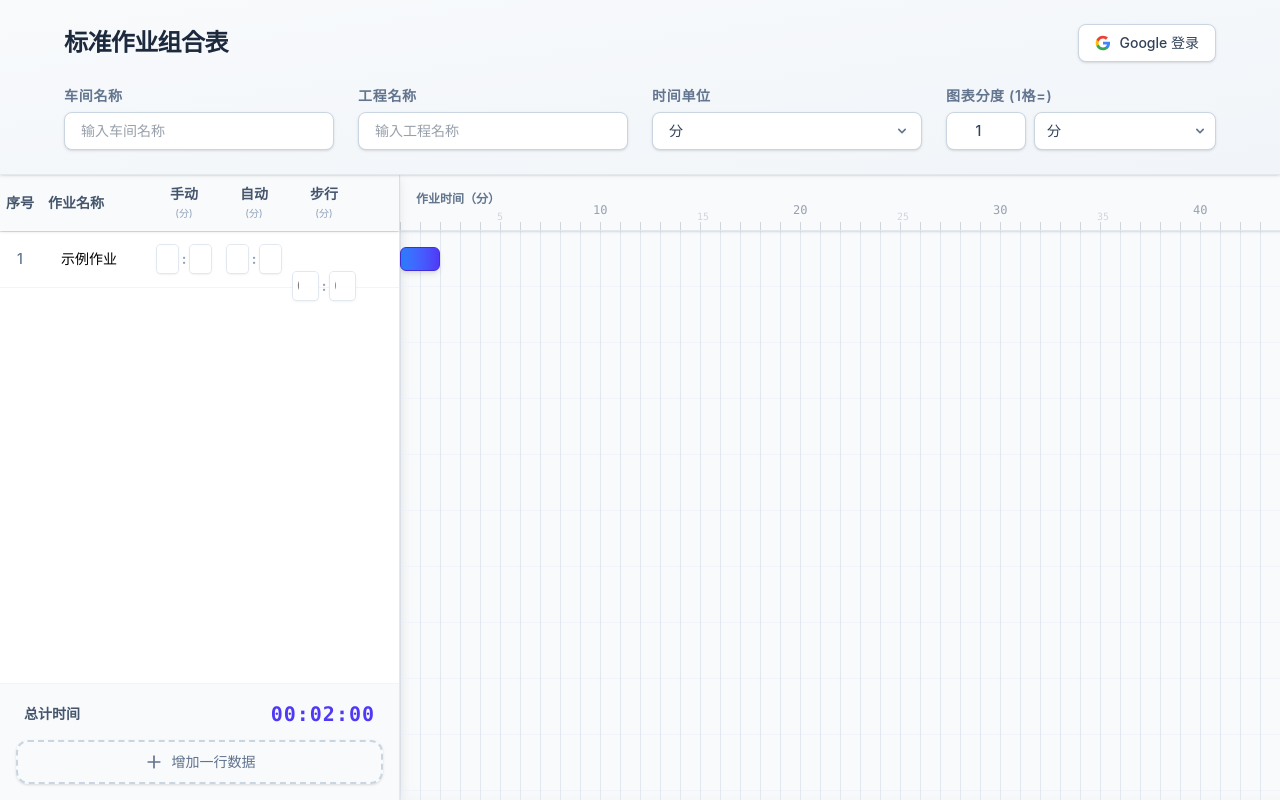
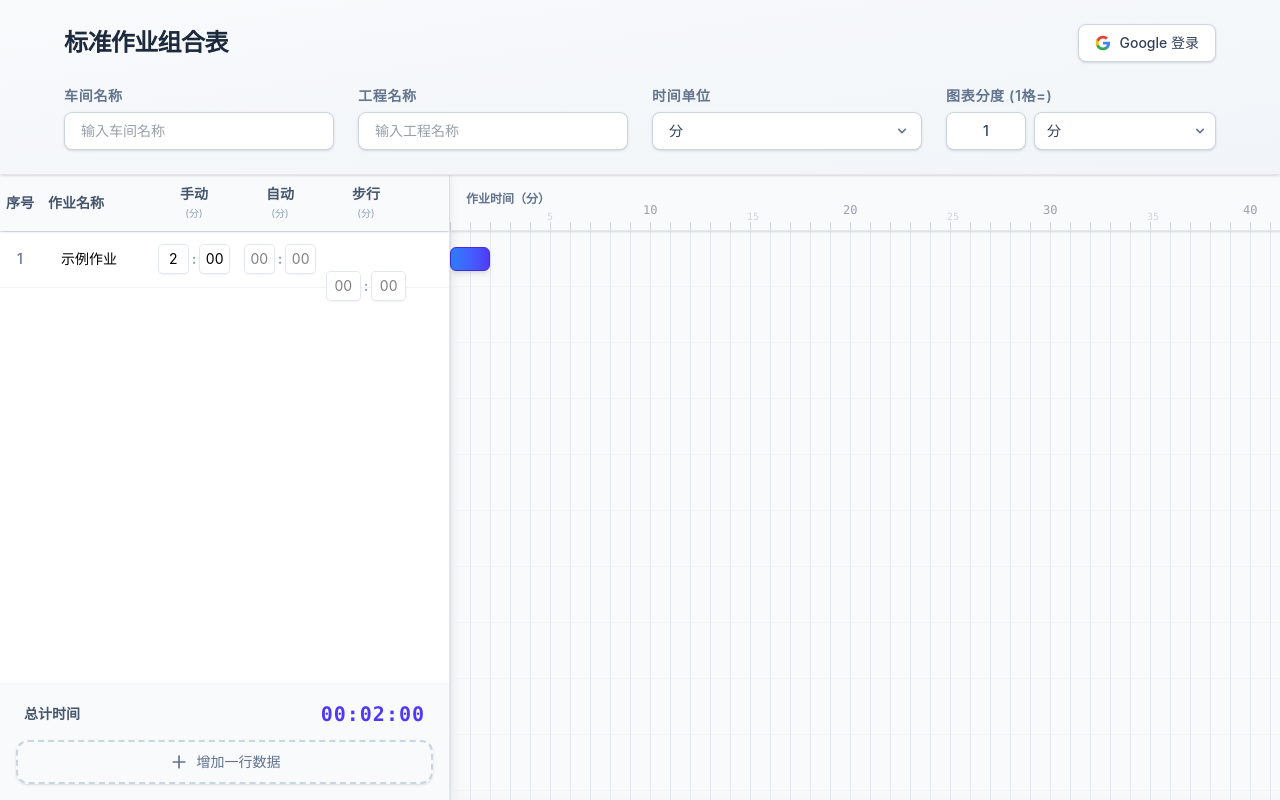
Before and after one commit to hedy-code/my-standardwork-app, a React (Vite) app: page / in a window 1280 px wide. Built offline with nearby package versions, Linux system fonts and the light colour scheme; no server answers.

Commit message:
UI: Widen time inputs and remove number input arrows

```diff
--- a/src/App.tsx
+++ b/src/App.tsx
@@ -290,7 +290,7 @@ function App() {
       <div className="flex-1 overflow-auto bg-slate-50 relative">
         <div className="flex min-w-max min-h-full">
           {/* Left Table Container */}
-          <div className="w-[350px] lg:w-[400px] flex-shrink-0 sticky left-0 z-20 bg-white border-r border-slate-200 shadow-[2px_0_12px_-4px_rgba(0,0,0,0.1)]">
+          <div className="w-[400px] lg:w-[450px] flex-shrink-0 sticky left-0 z-20 bg-white border-r border-slate-200 shadow-[2px_0_12px_-4px_rgba(0,0,0,0.1)]">
             <LeftPanel
               rows={rows}
               globalTimeUnit={globalTimeUnit}
--- a/src/components/LeftPanel.tsx
+++ b/src/components/LeftPanel.tsx
@@ -149,9 +149,9 @@ export default function LeftPanel({
             <tr className="h-14">
               <th className="px-1 w-10 text-center text-slate-600 font-semibold">序号</th>
               <th className="px-2 text-slate-600 font-semibold">作业名称</th>
-              <th className="px-1 w-[70px] text-center text-slate-600 font-semibold leading-tight">手动<br/><span className="text-[10px] font-normal text-slate-400">({unitLabel})</span></th>
-              <th className="px-1 w-[70px] text-center text-slate-600 font-semibold leading-tight">自动<br/><span className="text-[10px] font-normal text-slate-400">({unitLabel})</span></th>
-              <th className="px-1 w-[70px] text-center text-slate-600 font-semibold leading-tight">步行<br/><span className="text-[10px] font-normal text-slate-400">({unitLabel})</span></th>
+              <th className="px-1 w-[86px] text-center text-slate-600 font-semibold leading-tight">手动<br/><span className="text-[10px] font-normal text-slate-400">({unitLabel})</span></th>
+              <th className="px-1 w-[86px] text-center text-slate-600 font-semibold leading-tight">自动<br/><span className="text-[10px] font-normal text-slate-400">({unitLabel})</span></th>
+              <th className="px-1 w-[86px] text-center text-slate-600 font-semibold leading-tight">步行<br/><span className="text-[10px] font-normal text-slate-400">({unitLabel})</span></th>
               <th className="px-2 w-10"></th>
             </tr>
           </thead>
--- a/src/index.css
+++ b/src/index.css
@@ -14,3 +14,15 @@ body {
   font-family: -apple-system, BlinkMacSystemFont, 'Segoe UI', Roboto, 'Helvetica Neue', Arial, sans-serif;
   background-color: #f3f4f6; /* minmal gray background */
 }
+
+/* Hide number input spin buttons */
+input[type="number"]::-webkit-outer-spin-button,
+input[type="number"]::-webkit-inner-spin-button {
+  -webkit-appearance: none;
+  margin: 0;
+}
+
+input[type="number"] {
+  -moz-appearance: textfield;
+  appearance: textfield;
+}
```
